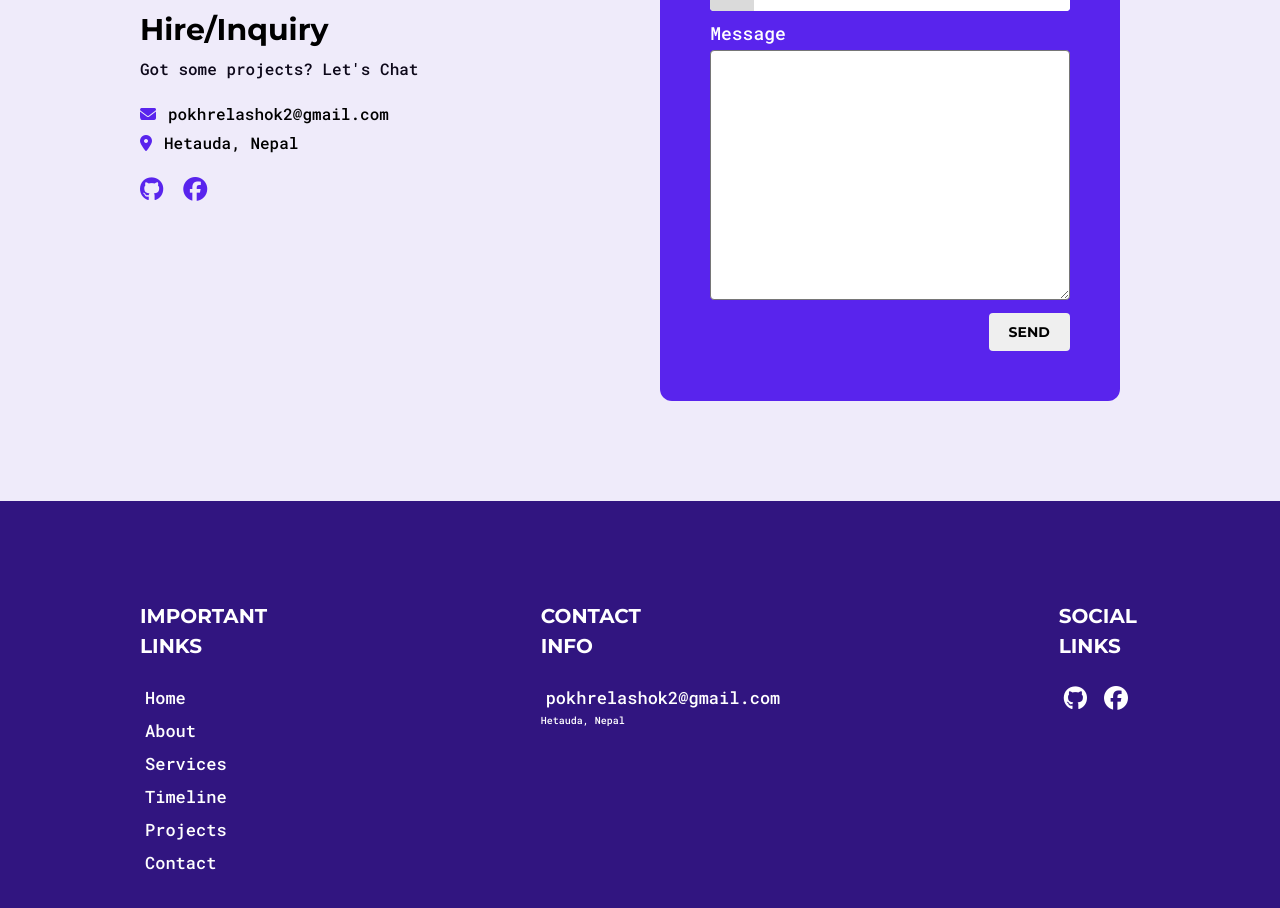
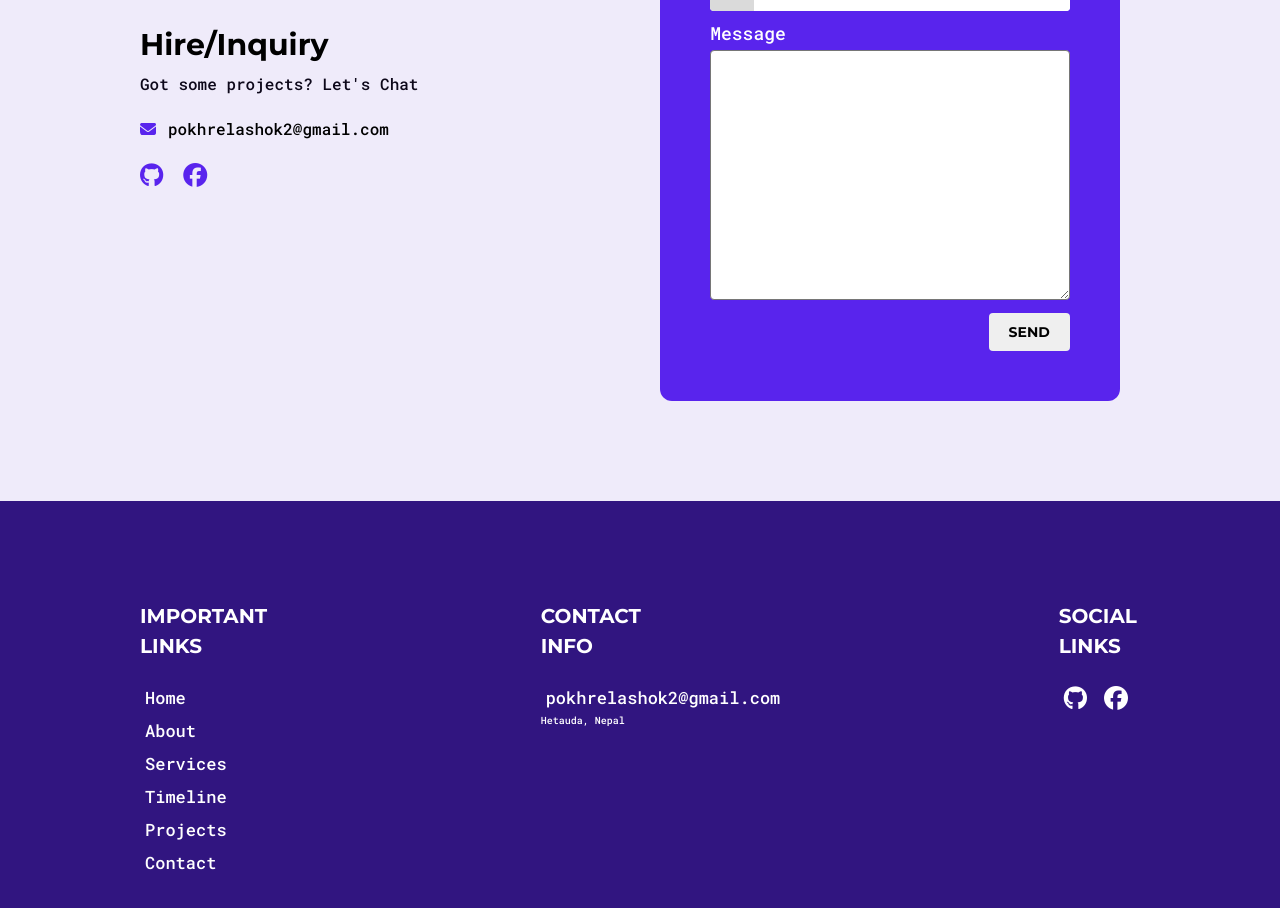
Before and after one commit to pokhrelashok/pokhrelashok.github.io, a SvelteKit app: page / in a window 1280 px wide. Shown: the part 10387-11295 px from the top of the page. Built offline with nearby package versions, Linux system fonts and the light colour scheme; a web font is replaced by a local one.

Commit message:
location removed

```diff
--- a/src/routes/+page.svelte
+++ b/src/routes/+page.svelte
@@ -466,14 +466,6 @@
 									<span class="email">pokhrelashok2@gmail.com</span>
 								</a>
 							</li>
-							<li>
-								<a href="#">
-									<span class="icon">
-										<i class="fas fa-map-marker-alt" />
-									</span>
-									<span class="text">Hetauda, Nepal</span>
-								</a>
-							</li>
 						</ul>
 					</div>
 					<div class="social-info">
```
